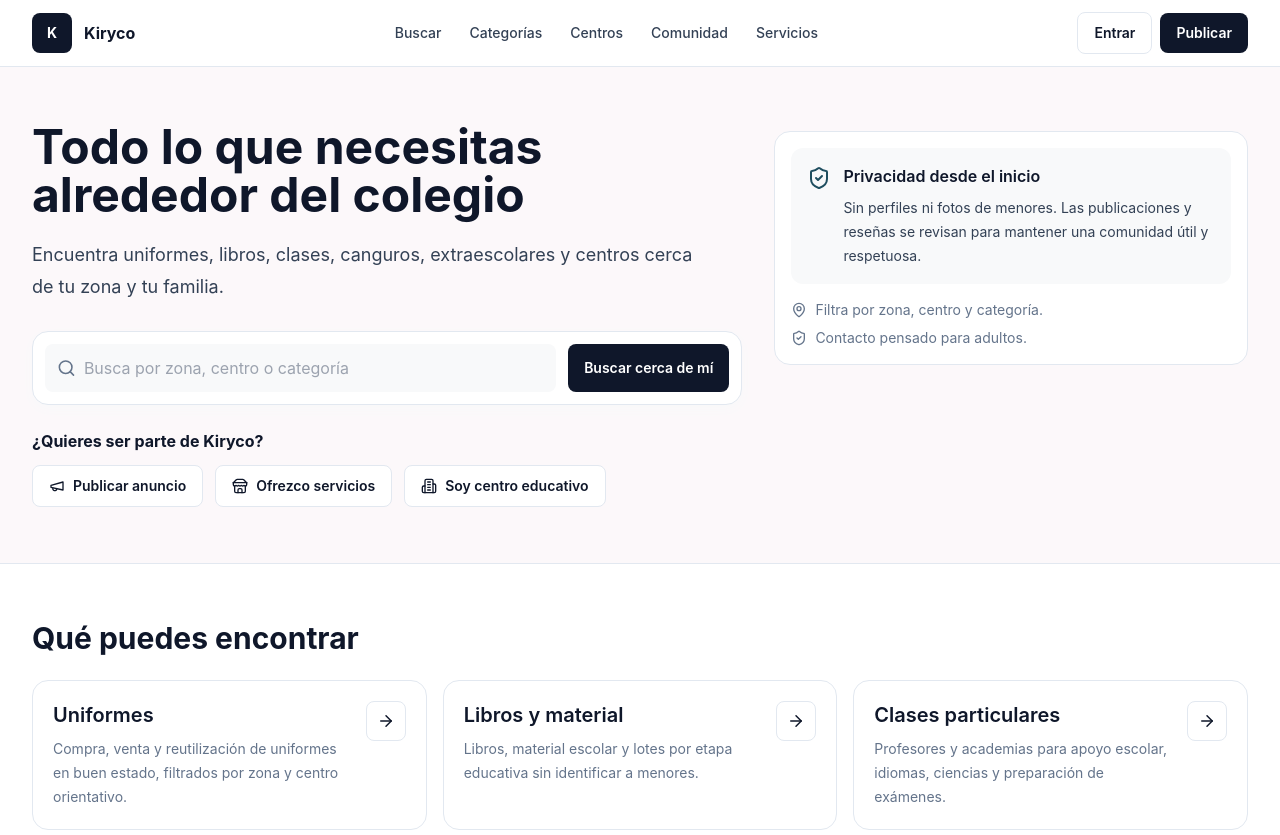
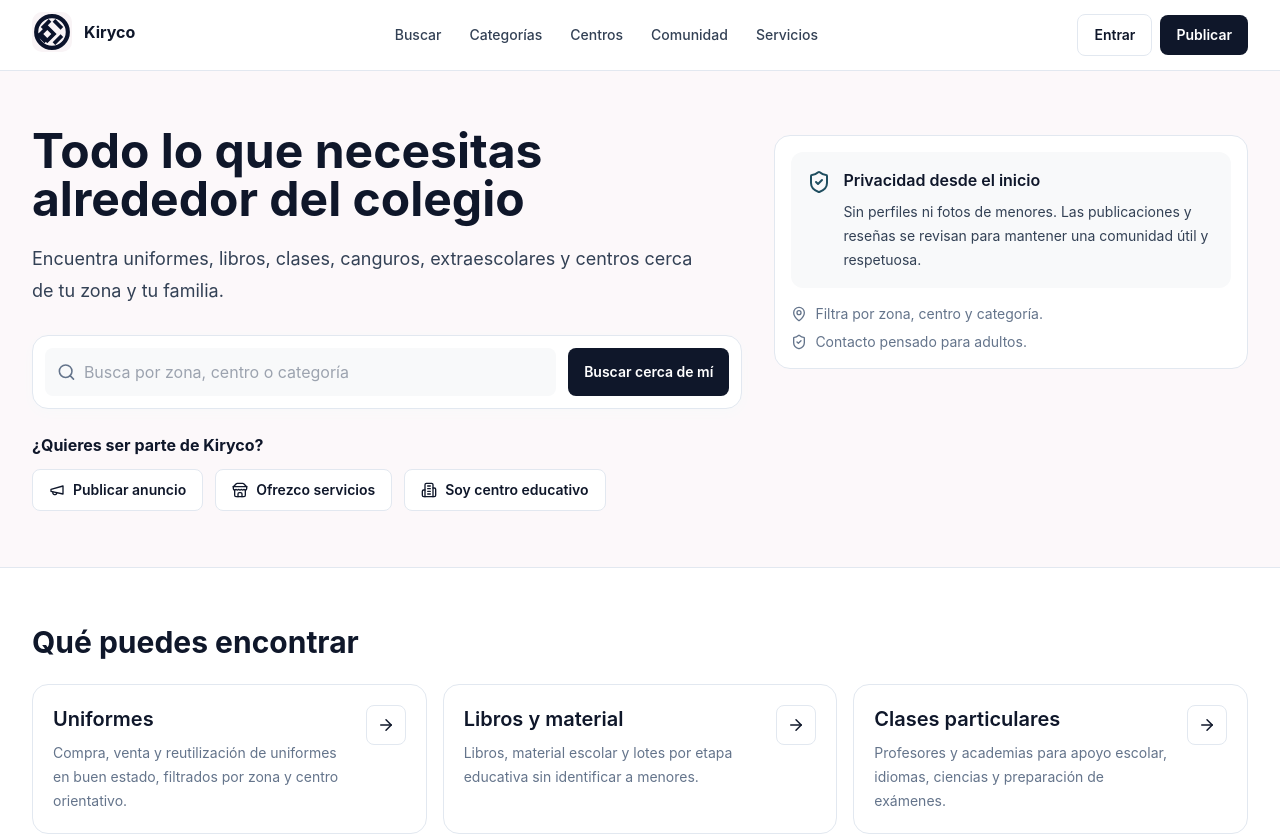
Before and after one commit to rdrgzjavier/kiryco, a Next.js app: page / in a window 1280 px wide. Shown: the top 835 px of the page. Built offline with nearby package versions, Linux system fonts and the light colour scheme.

Commit message:
Use Kiryco brand mark in header

```diff
--- a/src/components/Header.tsx
+++ b/src/components/Header.tsx
@@ -3,6 +3,7 @@
 import Link from "next/link";
 import { Menu, Search, X } from "lucide-react";
 import { useState } from "react";
+import Logo from "@/components/Logo";
 
 const nav = [
   ["Buscar", "/buscar"],
@@ -18,10 +19,7 @@ export default function Header() {
   return (
     <header className="sticky top-0 z-40 border-b border-line bg-panel/95 backdrop-blur">
       <div className="page flex items-center justify-between py-3">
-        <Link href="/" className="flex items-center gap-3" aria-label="Kiryco">
-          <span className="grid h-10 w-10 place-items-center rounded-lg bg-ink text-sm font-bold text-white">K</span>
-          <span className="block text-base font-bold text-ink">Kiryco</span>
-        </Link>
+        <Link href="/" aria-label="Kiryco"><Logo /></Link>
         <nav className="hidden items-center gap-1 md:flex" aria-label="Principal">
           {nav.map(([label, href]) => (
             <Link key={href} href={href} className="rounded-lg px-3 py-2 text-sm font-medium text-slatecopy hover:bg-soft hover:text-ink">
```
